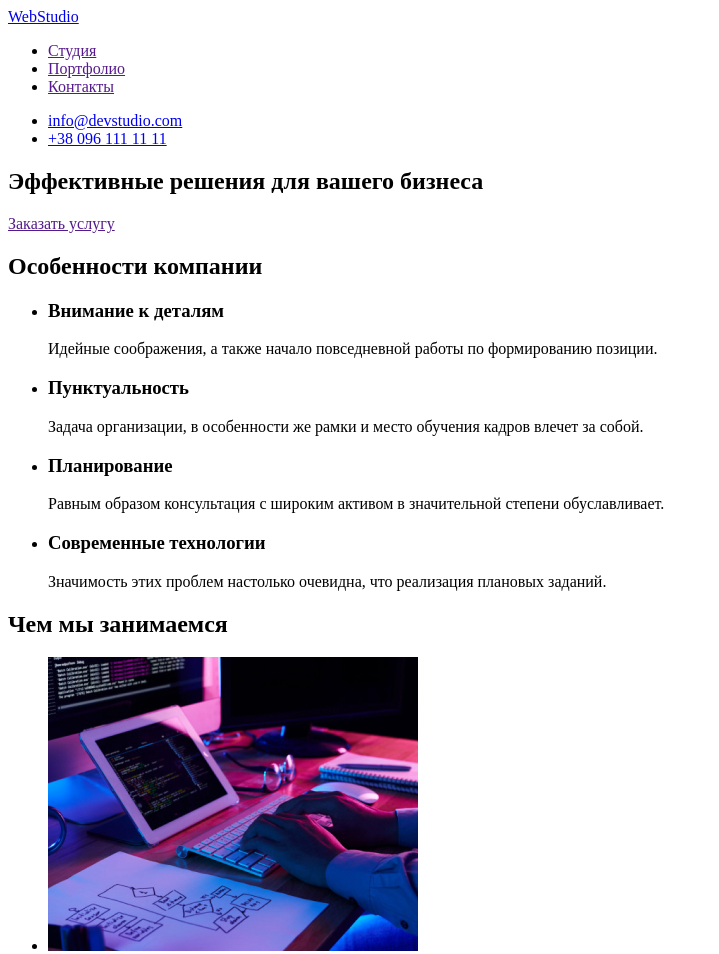
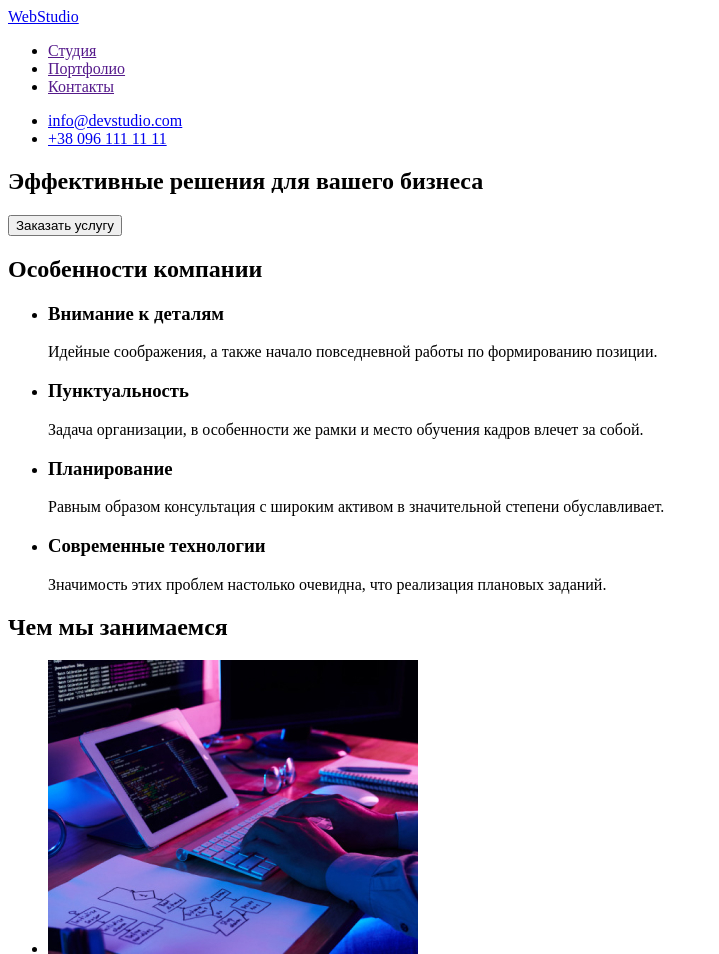
Before and after one commit to Belkina23/goit-markup-hw-01, a plain HTML site: page index.html in a window 1280 px wide. Shown: the top 954 px of the page, without its empty margins (0-719 px from the left). Drawn offline with Linux system fonts and the light colour scheme.

Commit message:
Update index.html

```diff
--- a/index.html
+++ b/index.html
@@ -27,8 +27,8 @@
       <!--Герой-->
       <section>
         <h1>Эффективные решения для вашего бизнеса</h1>
-        <p><a href="">Заказать услугу</a></p>
-      </section>
+        <button class="button">Заказать услугу</button>
+        </section>
 
       <!--Особенности компании-->
       <section>
@@ -88,6 +88,7 @@
 
       <!--Наша команда-->
       <section>
+        <h2>Наша команда</h2>
         <ul>
           <li>
             <img src="./images/img1.jpg" alt="Игорь Демьяненко" width="270" />
```
